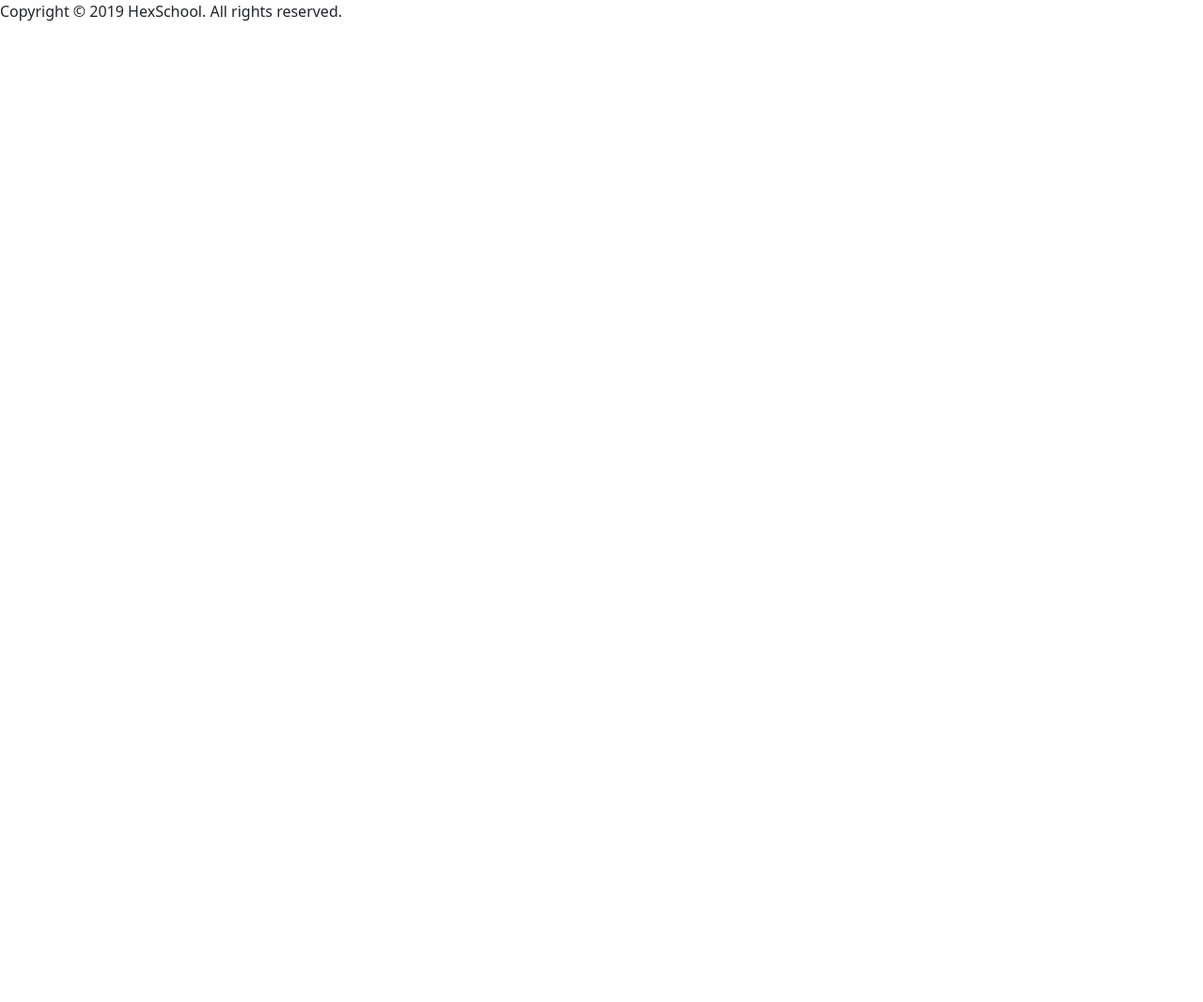
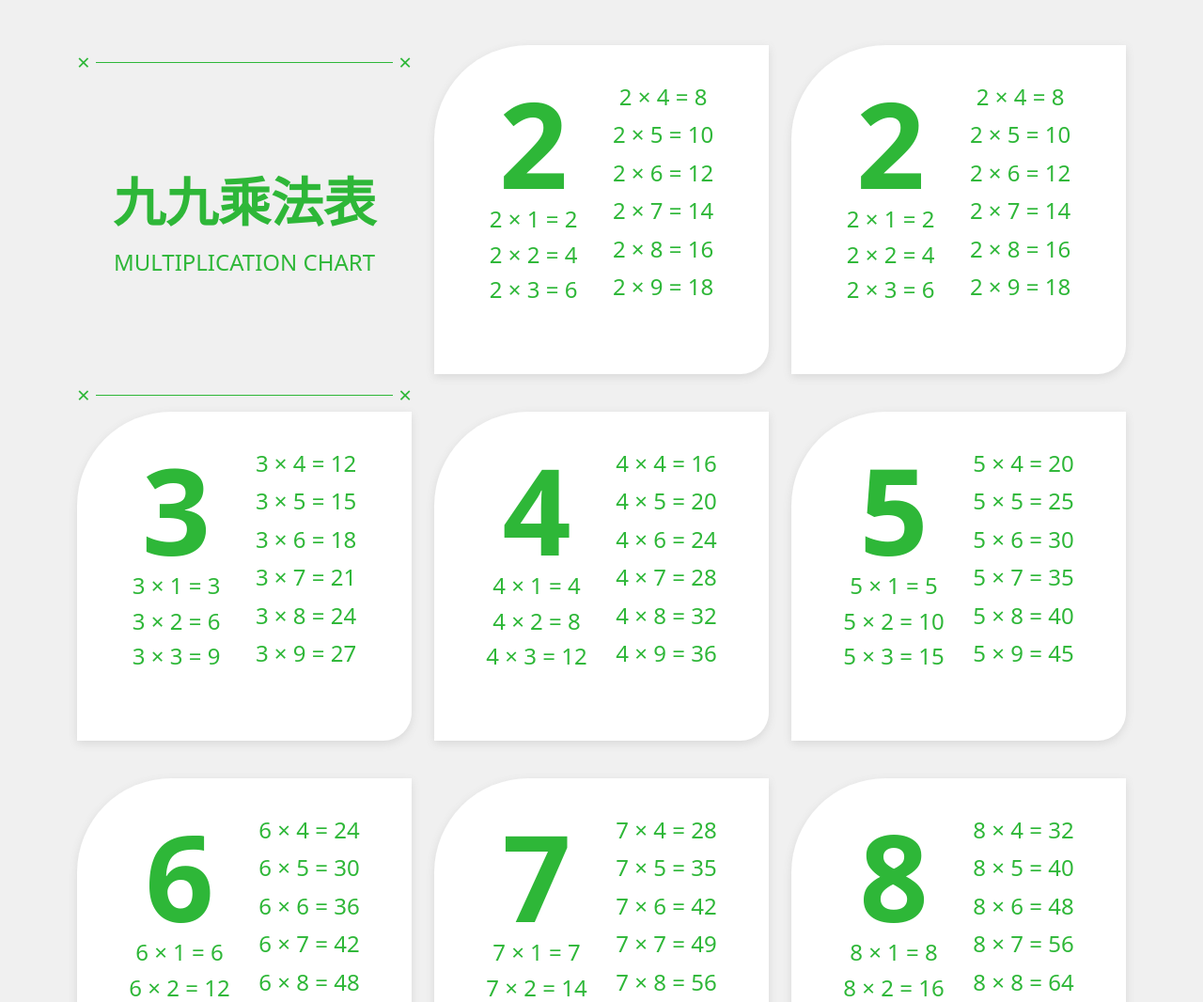
Before and after one commit to Bearkern/multiplication-chart, a website: page index.html in a window 1280 px wide. Shown: the top 1066 px of the page at 94% size. Before the commit the page ends 800 px from the top, so only its background shows below. Drawn offline with Linux system fonts and the light colour scheme.

Commit message:
切版、加入 js 完成九九乘法表

```diff
--- a/index.html
+++ b/index.html
@@ -1,17 +1,59 @@
 <!DOCTYPE html>
 <html lang="en">
   <head>
-  <meta charset="UTF-8">
-  <meta name="viewport" content="width=device-width, initial-scale=1.0">
-  <link rel="stylesheet" href="stylesheets/all.css">
+    <meta charset="UTF-8" />
+    <meta name="viewport" content="width=device-width, initial-scale=1.0" />
+    <link rel="stylesheet" href="stylesheets/all.css" />
     <title>Document</title>
   </head>
   <body>
-  <main>
-
+    <main class="bg-light">
+      <div class="container">
+        <ul class="row row-cols-3 pt-5 pb-5 list-unstyled" id="multiChart">
+          <li class="col d-flex flex-column justify-content-between">
+            <div
+              class="position-relative d-flex justify-content-between align-items-center text-success fs-4"
+            >
+              <span>×</span>
+              <span class="deco-line"></span>
+              <span>×</span>
+            </div>
+            <h1 class="text-center text-success">
+              <span class="display-4 fw-bold">九九乘法表</span>
+              <span class="fw-normal fs-4">MULTIPLICATION CHART</span>
+            </h1>
+            <div
+              class="position-relative d-flex justify-content-between align-items-center text-success fs-4"
+            >
+              <span>×</span>
+              <span class="deco-line"></span>
+              <span>×</span>
+            </div>
+          </li>
+          <li class="col">
+            <ul class="multi-area">
+              <li class="multiplicand mb-0 fw-bold text-center" style="font-size: 128px">2</li>
+              <li>2 × 1 = 2</li>
+              <li>2 × 2 = 4</li>
+              <li>2 × 3 = 6</li>
+              <li>2 × 4 = 8</li>
+              <li>2 × 5 = 10</li>
+              <li>2 × 6 = 12</li>
+              <li>2 × 7 = 14</li>
+              <li>2 × 8 = 16</li>
+              <li>2 × 9 = 18</li>
+            </ul>
+          </li>
+        </ul>
+      </div>
     </main>
-  <footer>
-    <p>Copyright © 2019 HexSchool. All rights reserved.</p>
+    <footer class="bg-success">
+      <div class="container clearfix">
+        <p class="text-white pt-2 pb-2 m-0 float-end">
+          Copyright © 2019 HexSchool. All rights reserved.
+        </p>
+      </div>
     </footer>
+    <script src="js/script.js"></script>
   </body>
 </html>
--- a/js/script.js
+++ b/js/script.js
@@ -0,0 +1,18 @@
+const multiChart = document.getElementById('multiChart');
+console.log('multiChart:', multiChart);
+
+for (let x = 2; x < 10; x++) {
+  const multiArea = document.createElement('li');
+  multiArea.setAttribute('class', 'col');
+
+  const ul = document.createElement('ul');
+  ul.setAttribute('class', 'multi-area')
+  ul.innerHTML = `<li class="multiplicand mb-0 fw-bold text-center" style="font-size: 128px;">${x}</li>`;
+
+  for (let y = 1; y < 10; y++) {
+    ul.innerHTML +=
+      `<li>${x} × ${y} = ${x * y}</li>`;
+    multiArea.appendChild(ul);
+  }
+  multiChart.appendChild(multiArea)
+}
--- /dev/null
+++ b/stylesheets/pages/_index.scss
@@ -0,0 +1,29 @@
+ul {
+  margin-bottom: 0;
+}
+.deco-line {
+  height: 1px;
+  width: calc(100% - 40px);
+  background-color: $green;
+}
+
+.multi-area {
+  display: flex;
+  flex-direction: column;
+  flex-wrap: wrap;
+  justify-content: space-evenly;
+  align-items: center;
+  height: 350px;
+  border-radius: 100px 0 30px 0;
+  background-color: #fff;
+  padding: 34px 40px 64px;
+  margin-bottom: 40px;
+  box-shadow: 0px 3px 10px #d8d8d8;
+  list-style: none;
+  font-size: 24px;
+  color: $green;
+  li {
+    line-height: 1;
+    margin-bottom: 8px;
+  }
+}
```
Lines whose indentation alone changed are shown as unchanged.
